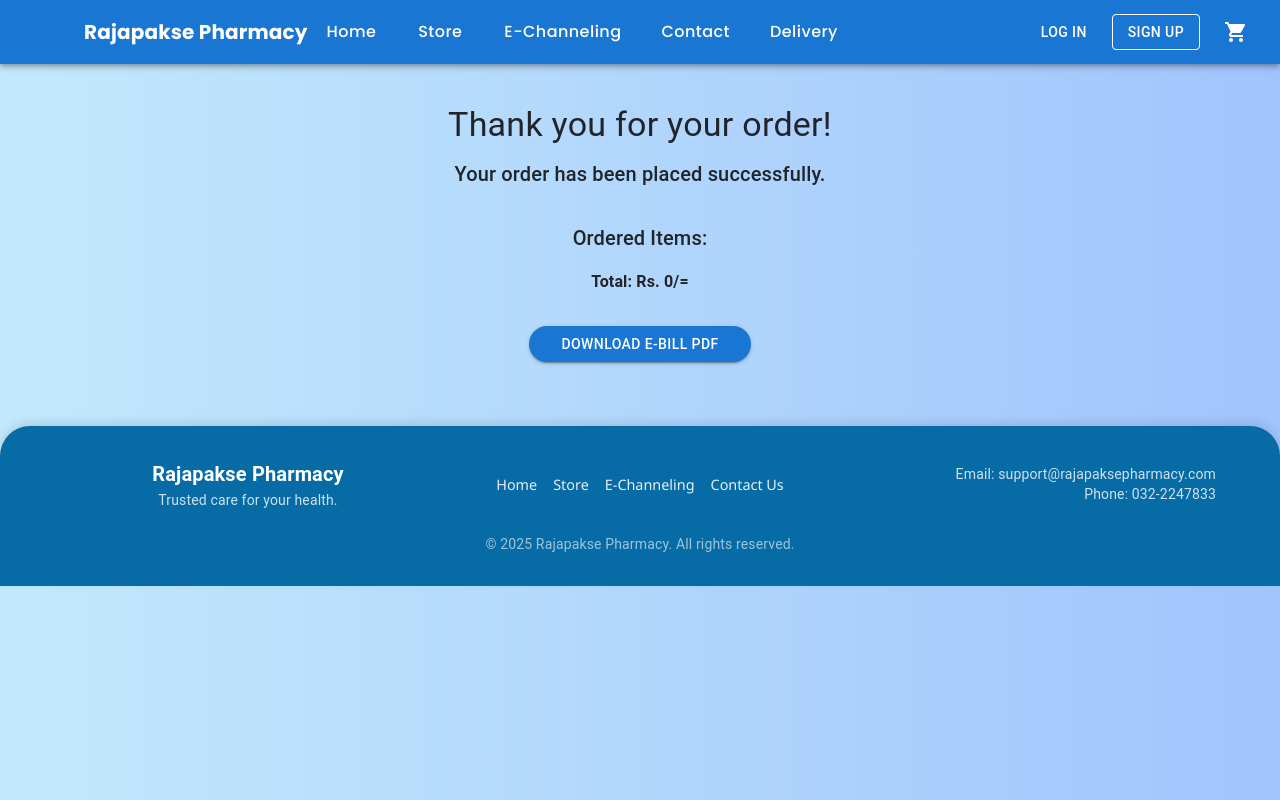
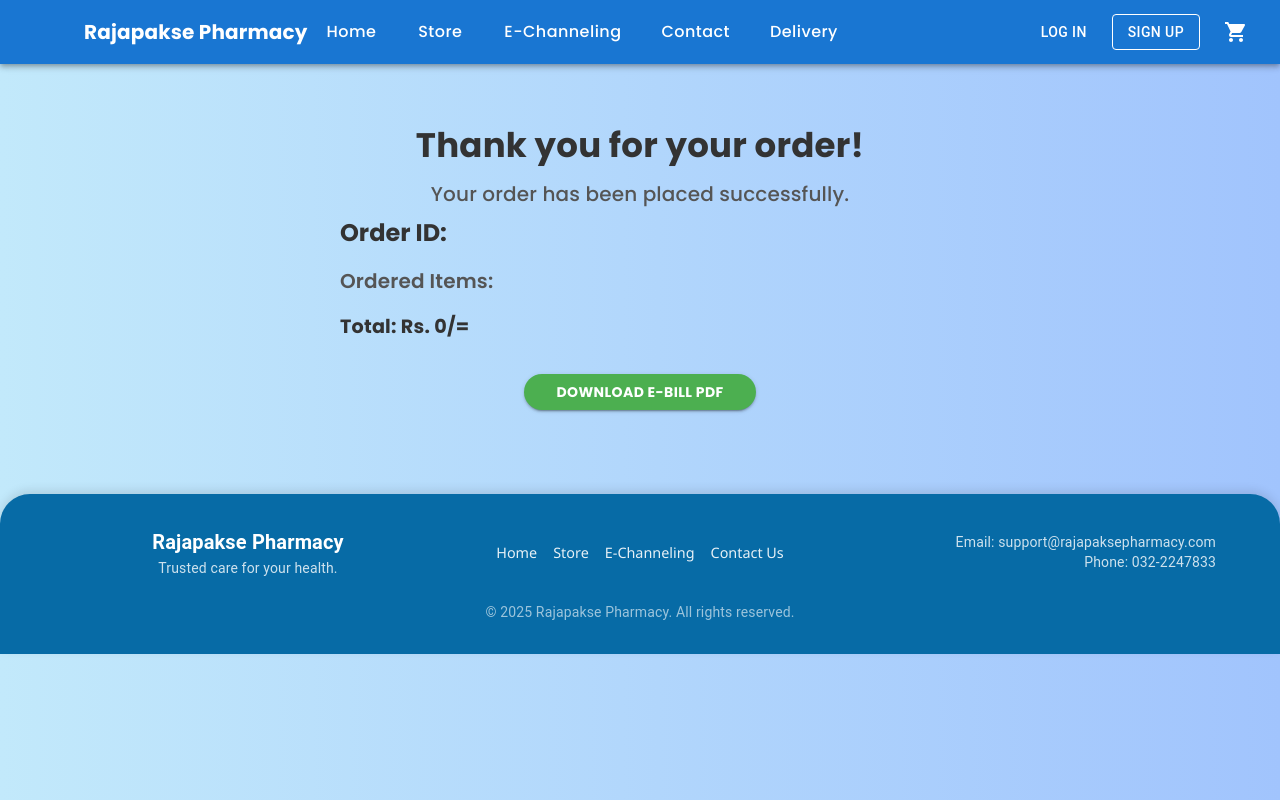
Before and after one commit to Ellio-Dredd/Snack-Overflow, a React (Vite) app in the folder project-x/: page /OrderConfirmation in a window 1280 px wide. Built offline with nearby package versions, Linux system fonts and the light colour scheme.

Commit message:
oder tracking works "

```diff
--- a/project-x/src/pages/Cart.jsx
+++ b/project-x/src/pages/Cart.jsx
@@ -57,6 +57,7 @@ export default function Cart() {
 
       const userId = userResponse.data._id;
       const userAddress = userResponse.data.address;
+      const userName = userResponse.data.name;
 
       const totalPrice = cartItems.reduce(
         (total, item) => total + item.price * item.quantity,
@@ -70,6 +71,7 @@ export default function Cart() {
         estimatedDeliveryTime: new Date(Date.now() + 2 * 60 * 60 * 1000),
         items: cartItems,
         total: totalPrice,
+        name:userName,
       }, {
         headers: { Authorization: `Bearer ${token}` },
       });
--- a/project-x/src/pages/Deliver.jsx
+++ b/project-x/src/pages/Deliver.jsx
@@ -1,25 +1,26 @@
-import  {useState} from 'react'
-import { Container, Row, Col, Card, Button, Form, CardBody, FormGroup, FormLabel, FormControl } from 'react-bootstrap'
-import { AppBar, Toolbar, Typography,Box } from "@mui/material";
-//
-
-
+import { useState } from 'react';
+import { Container, Row, Col, Card, Button, Form, CardBody, FormGroup, FormLabel, FormControl } from 'react-bootstrap';
+import { Typography } from "@mui/material";
+import axios from 'axios';
 
 export default function Deliver() {
-    const[trackingNo, setTrackingNo] = useState("")
-    const[trackingInfo, setTrackingInfo] = useState("")
-    const Track=() => {
-        const temp = {
-            orderId : "1",
-            states : "Processing",
-            estimatedDate: "March 25th",
-            location: "New town, Madampe"
+  const [trackingNo, setTrackingNo] = useState("");  // same as orderId
+  const [trackingInfo, setTrackingInfo] = useState(null);
+
+  const Track = async () => {
+    try {
+      // Send the tracking number (which is actually the orderId) to the backend
+      const response = await axios.get(`http://localhost:3000/api/delivery/${trackingNo}`);
+      setTrackingInfo(response.data);  // Save the delivery info in state
+    } catch (error) {
+      console.error("Error fetching tracking info:", error);
+      alert("Order not found");
     }
-        setTrackingInfo(temp)
-    }
+  };
+
   return (
     <div>
-      <Typography variant="h4">Deliver Tracking</Typography>
+      <Typography variant="h4">Delivery Tracking</Typography>
       <Container className="mt-4">
         <Row className="justify-content-md-center">
           <Col md={6}>
@@ -28,8 +29,13 @@ export default function Deliver() {
                 <Typography variant="h5" className="mb-3">Track Your Order</Typography>
                 <Form>
                   <FormGroup className="mb-3">
-                                <FormLabel>Enter Tracking No.</FormLabel>
-                                <FormControl type="text" placeholder="Enter Tracking No" value={trackingNo} onChange={(e) => setTrackingNo(e.target.value)}/>
+                    <FormLabel>Enter Order ID </FormLabel>
+                    <FormControl
+                      type="text"
+                      placeholder="Enter Order ID (Tracking No.)"
+                      value={trackingNo}
+                      onChange={(e) => setTrackingNo(e.target.value)}
+                    />
                   </FormGroup>
                   <Button variant="primary" onClick={Track}>Track Order</Button>
                 </Form>
@@ -37,15 +43,32 @@ export default function Deliver() {
             </Card>
           </Col>
         </Row>
+
         {trackingInfo && (
           <Row className="justify-content-md-center mt-4">
             <Col md={6}>
-                    <TrackingDeatils trackingInfo={trackingInfo}/>
+              <TrackingDetails trackingInfo={trackingInfo} />
             </Col>
           </Row>
         )}
-
       </Container>
     </div>
-  )
+  );
 }
+
+function TrackingDetails({ trackingInfo }) {
+  return (
+    <Card className="p-4 shadow">
+      <CardBody>
+        <Typography variant="h6" className="mb-3">Tracking Details</Typography>
+        <Typography>Order ID: {trackingInfo.orderId}</Typography>
+        {/* <Typography>Name: {trackingInfo.name}</Typography> */}
+        <Typography>Delivery Person: {trackingInfo.deliveryPerson}</Typography>
+        <Typography>Status: {trackingInfo.status}</Typography>
+        <Typography>Location: {trackingInfo.deliveryAddress}</Typography>
+        <Typography>Estimated Delivery: {new Date(trackingInfo.estimatedDeliveryTime).toLocaleDateString()}</Typography>
+
+      </CardBody>
+    </Card>
+  );
+}
--- a/project-x/src/pages/OrderConfirmation.jsx
+++ b/project-x/src/pages/OrderConfirmation.jsx
@@ -1,15 +1,11 @@
-
 import { useLocation } from "react-router-dom";
 import jsPDF from "jspdf";
-
 import autoTable from "jspdf-autotable";
-
-
 import { Container, Typography, Button, Box } from "@mui/material";
 
 export default function OrderConfirmation() {
   const location = useLocation();
-  const { items = [], total = 0 } = location.state || {};
+  const { trackingNo = "", items = [], total = 0 } = location.state || {};
 
   const generatePdf = () => {
     const doc = new jsPDF();
@@ -34,32 +30,95 @@ export default function OrderConfirmation() {
     });
 
     doc.save("e-bill.pdf");
-};
+  };
 
   return (
-    <Container sx={{ textAlign: "center", mt: 5 }}>
-      <Typography variant="h4" gutterBottom>
+    <Container sx={{ textAlign: "center", mt: 5, padding: "20px" }}>
+      <Typography
+        variant="h4"
+        gutterBottom
+        sx={{
+          fontFamily: "'Poppins', sans-serif",
+          fontWeight: "bold",
+          color: "#333",
+        }}
+      >
         Thank you for your order!
       </Typography>
-      <Typography variant="h6" gutterBottom>
+      <Typography
+        variant="h6"
+        gutterBottom
+        sx={{
+          fontFamily: "'Poppins', sans-serif",
+          color: "#555",
+        }}
+      >
         Your order has been placed successfully.
       </Typography>
 
-      <Box mt={4}>
-        <Typography variant="h6">Ordered Items:</Typography>
+
+      <Box mt={9} sx={{ textAlign: "left", maxWidth: "600px", margin: "0 auto", marginTop: "40px" }}>
+        <Typography
+          variant="h5"
+          sx={{
+            fontFamily: "'Poppins', sans-serif",
+            fontWeight: "bold",
+            color: "#333",
+          }}
+        >
+          Order ID: {trackingNo}
+        </Typography>
+        <Typography
+          variant="h6"
+          sx={{
+            fontFamily: "'Poppins', sans-serif",
+            fontWeight: "600",
+            color: "#555",
+            mt: 2,
+          }}
+        >
+          Ordered Items:
+        </Typography>
         {items.map((item, idx) => (
-          <Typography key={idx}>
+          <Typography
+            key={idx}
+            sx={{
+              fontFamily: "'Poppins', sans-serif",
+              color: "#555",
+              fontWeight: "400",
+              lineHeight: 1.5,
+            }}
+          >
             {item.name} - {item.quantity} × Rs. {item.price}
           </Typography>
         ))}
-        <Typography sx={{ mt: 2, fontWeight: "bold" }}>
+        <Typography
+          sx={{
+            fontFamily: "'Poppins', sans-serif",
+            mt: 2,
+            fontWeight: "bold",
+            color: "#333",
+            fontSize: "1.2rem",
+          }}
+        >
           Total: Rs. {total}/=
         </Typography>
       </Box>
 
       <Button
         variant="contained"
-        sx={{ mt: 4, px: 4, borderRadius: "30px" }}
+        sx={{
+          fontFamily: "'Poppins', sans-serif",
+          mt: 4,
+          px: 4,
+          borderRadius: "30px",
+          backgroundColor: "#4CAF50", // Green color
+          color: "#fff",
+          fontWeight: "bold",
+          '&:hover': {
+            backgroundColor: "#45a049", // Darker green on hover
+          },
+        }}
         onClick={generatePdf}
       >
         Download e-Bill PDF
```
Also changed, not shown: 2 other files (tests, documents, lock files or other folders). Lines whose indentation alone changed are shown as unchanged.
